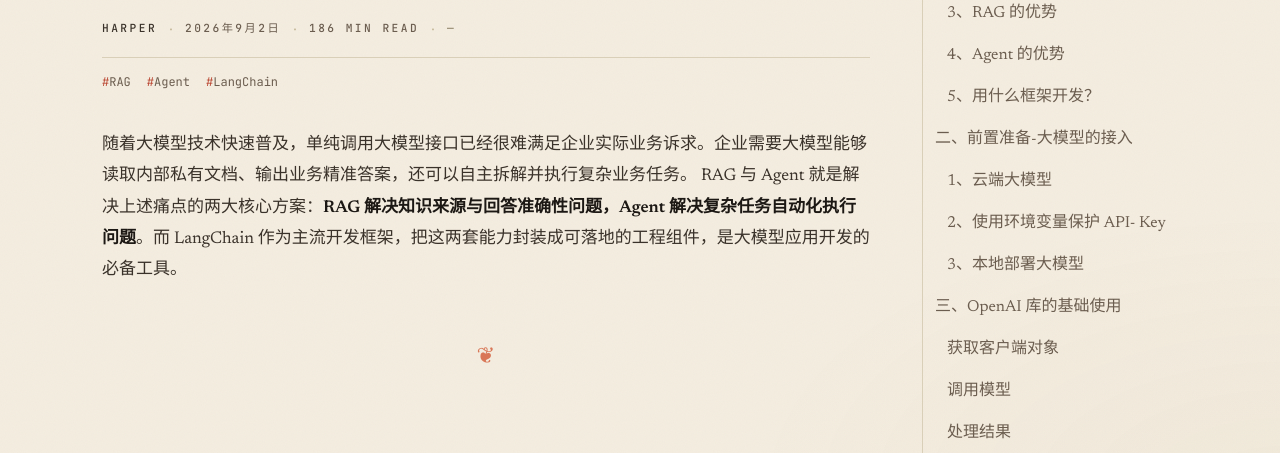
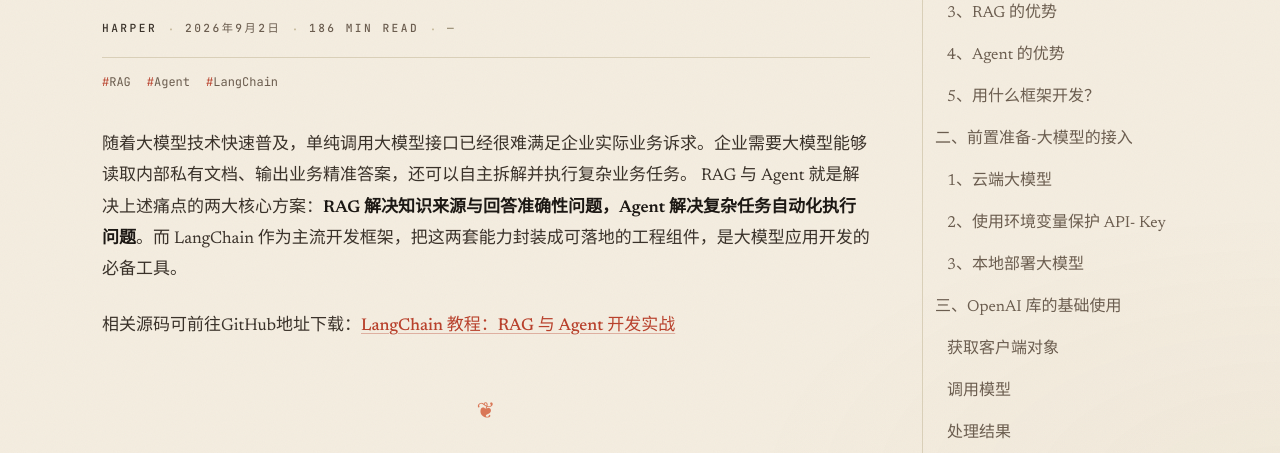
Before and after one commit to thp322/My-Blog, an Astro site: page /posts/rag_agent in a window 1280 px wide. Shown: the part 312-765 px from the top of the page. Built offline with nearby package versions, Linux system fonts and the light colour scheme; Astro itself is replaced by a stand-in of ours; some packages are replaced by stand-ins of ours.

Commit message:
添加 LangChain 源码地址

```diff
--- a/src/content/posts/RAG_Agent.md
+++ b/src/content/posts/RAG_Agent.md
@@ -6,6 +6,8 @@ description: 讲解大模型落地企业场景下 RAG、Agent 核心概念，以
 ---
 
 随着大模型技术快速普及，单纯调用大模型接口已经很难满足企业实际业务诉求。企业需要大模型能够读取内部私有文档、输出业务精准答案，还可以自主拆解并执行复杂业务任务。 RAG 与 Agent 就是解决上述痛点的两大核心方案：**RAG 解决知识来源与回答准确性问题，Agent 解决复杂任务自动化执行问题**。而 LangChain 作为主流开发框架，把这两套能力封装成可落地的工程组件，是大模型应用开发的必备工具。
+
+相关源码可前往GitHub地址下载：[LangChain 教程：RAG 与 Agent 开发实战](https://github.com/thp322/LangChain-Tutorial)
 
 ---
 
```
